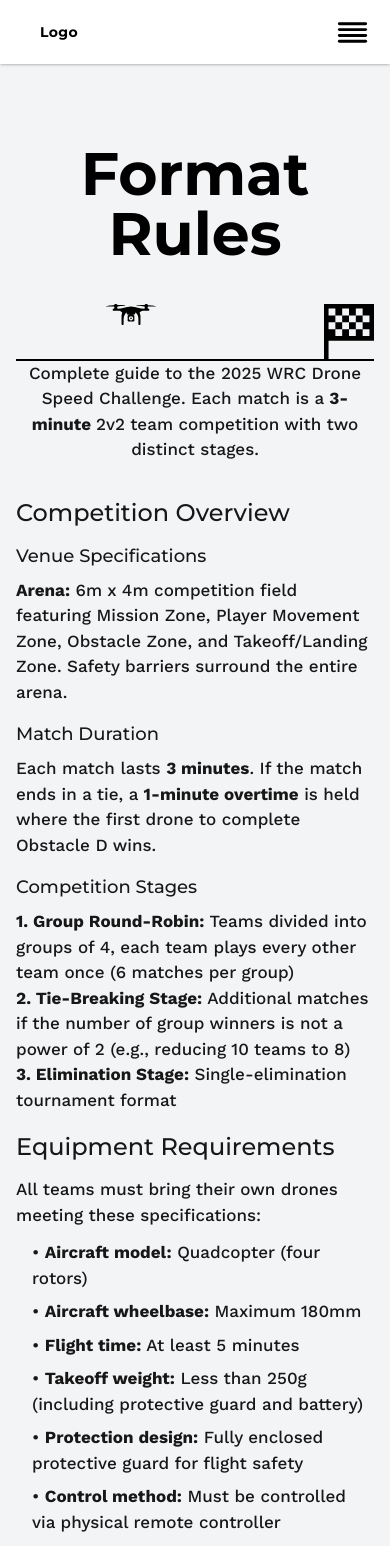
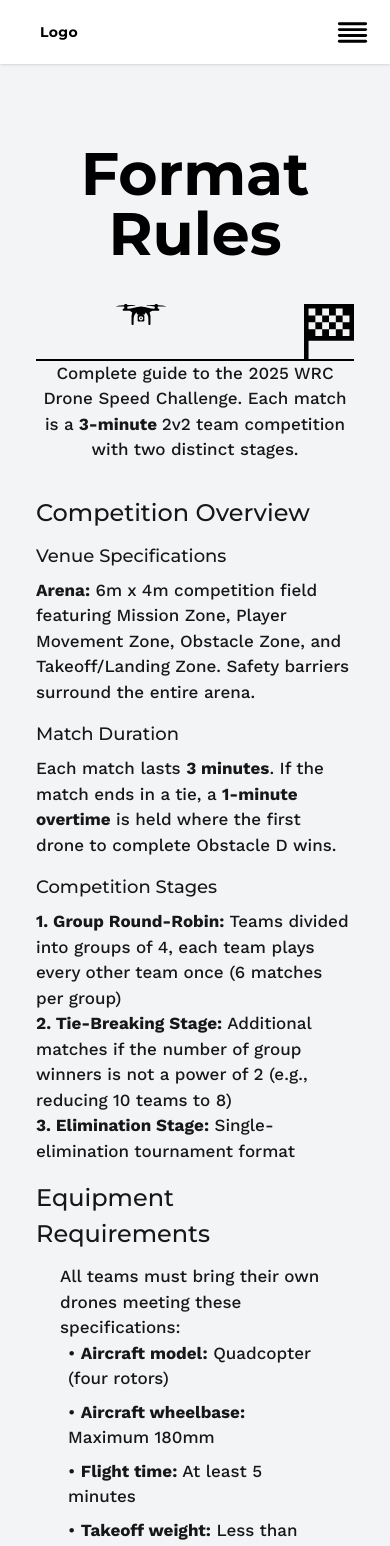
Before and after one commit to codersforcauses/Robodrone, a Next.js app in the folder client/: page /format-rules in a window 390 px wide. Shown: the top 1546 px of the page. Built offline with nearby package versions, Linux system fonts and the light colour scheme.

Commit message:
Add Small Styling and Responsiveness to format-rules
Removed max-w for the main section as well as the checklist
Centered the "equipment ready" text at the checklist too
Removed the extra Navbar, as well as adding some basic responsiveness

```diff
--- a/client/src/components/ui/FormatRules/CheckList.tsx
+++ b/client/src/components/ui/FormatRules/CheckList.tsx
@@ -58,7 +58,7 @@ const CheckList: React.FC = () => {
   const completionPercentage = (completedCount / items.length) * 100;
 
   return (
-    <section className="mx-auto max-w-md">
+    <section className="mx-auto">
       {/* Main Card Container */}
       <div className="overflow-hidden rounded-2xl border border-gray-100 bg-white shadow-lg">
         {/* Header Section */}
@@ -146,11 +146,11 @@ const CheckList: React.FC = () => {
         {/* Footer Section */}
         {completionPercentage === 100 && (
           <div className="border-t border-green-100 bg-gradient-to-r from-green-50 to-emerald-50 px-6 py-4">
-            <div className="flex items-center gap-3">
-              <div className="flex h-8 w-8 flex-shrink-0 items-center justify-center rounded-full bg-green-600">
+            <div className="flex place-content-center items-center gap-6 align-middle">
+              <div className="flex h-10 w-10 flex-shrink-0 items-center justify-center rounded-full bg-green-600">
                 <CheckmarkIcon />
               </div>
-              <div>
+              <div className="px-auto">
                 <p className="body-lg text-green-800">
                   Equipment ready! Your drone meets all requirements
                 </p>
--- a/client/src/pages/format-rules.tsx
+++ b/client/src/pages/format-rules.tsx
@@ -13,10 +13,10 @@ const styles = {
   subsectionTitle: "medium-md mb-2 text-neutral-900",
 
   // Layout styles
-  listContent: "ml-4 space-y-2 body-sm text-neutral-900",
-  listIndented: "ml-8 space-y-1 body-sm text-neutral-900",
+  listContent: "ml-2 md:ml-4 space-y-2 body-sm text-neutral-900",
+  listIndented: "ml-4 md:ml-8 space-y-1 body-sm text-neutral-900",
   sectionSpacing: "space-y-4",
-  cardSpacing: "space-y-3",
+  cardSpacing: "w-full px-6 md:px-14",
 
   // Table styles
   tableCell: "border border-gray-300 px-2 py-2 text-center caption",
@@ -99,12 +99,11 @@ const FormatRulesPage: NextPage = () => {
       </Head>
 
       <div className={`min-h-screen ${styles.pageBackground}`}>
-        {/* Navigation Bar */}
-        <Navbar />
+        {/* Navbar is still included from _app.tsx line 46 */}
 
         {/* Main Content - Add pt-20 to avoid being blocked by fixed navbar */}
-        <main className="container mx-auto px-4 py-8 pt-20">
-          <div className="mx-auto max-w-3xl">
+        <main className="container mx-auto px-4 py-8 pt-10 md:pt-20">
+          <div className="mx-auto px-5 py-10 md:px-12">
             {/* Hero Section */}
             <div className="mb-8 text-center">
               {/* ProgressBar Component replaces the title */}
```
